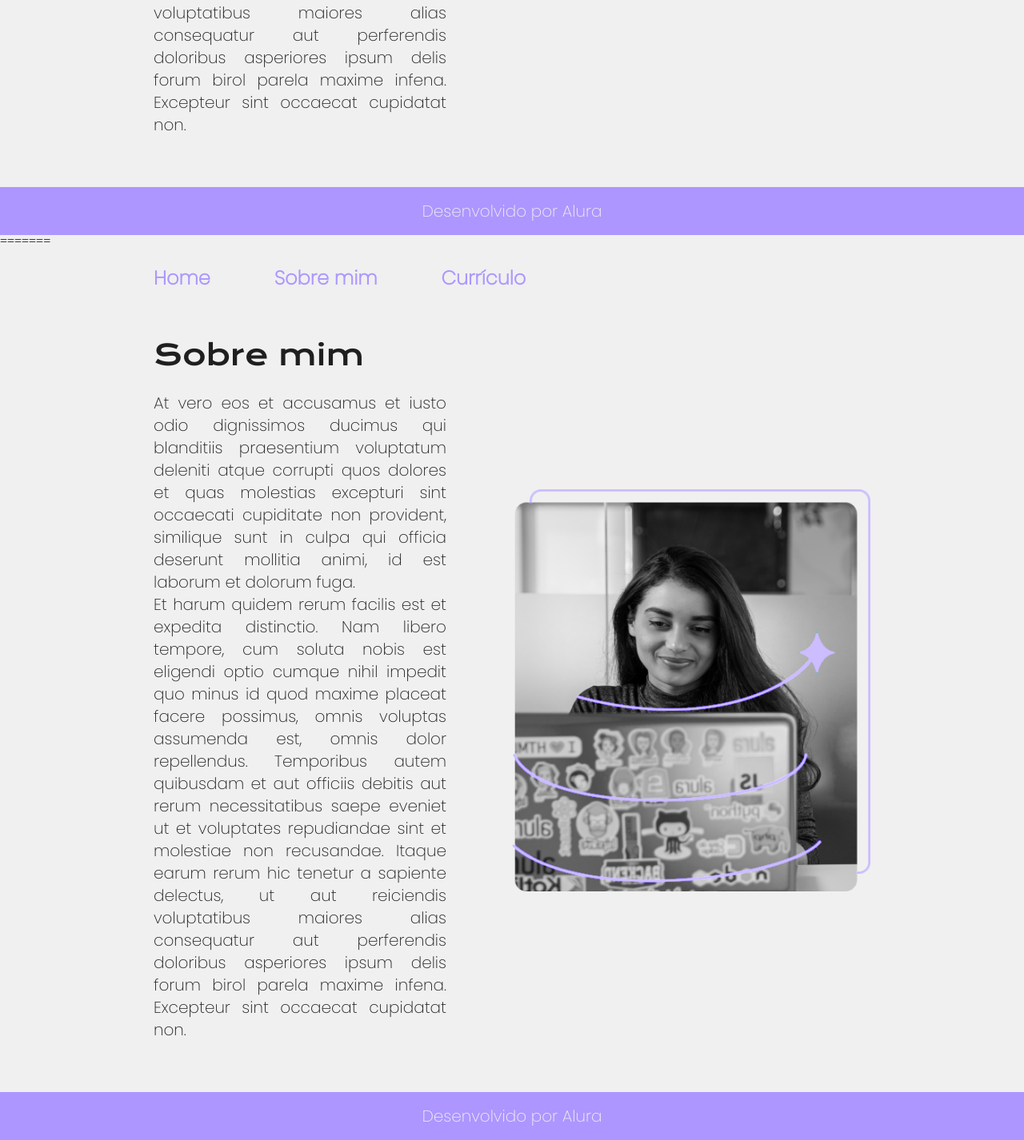
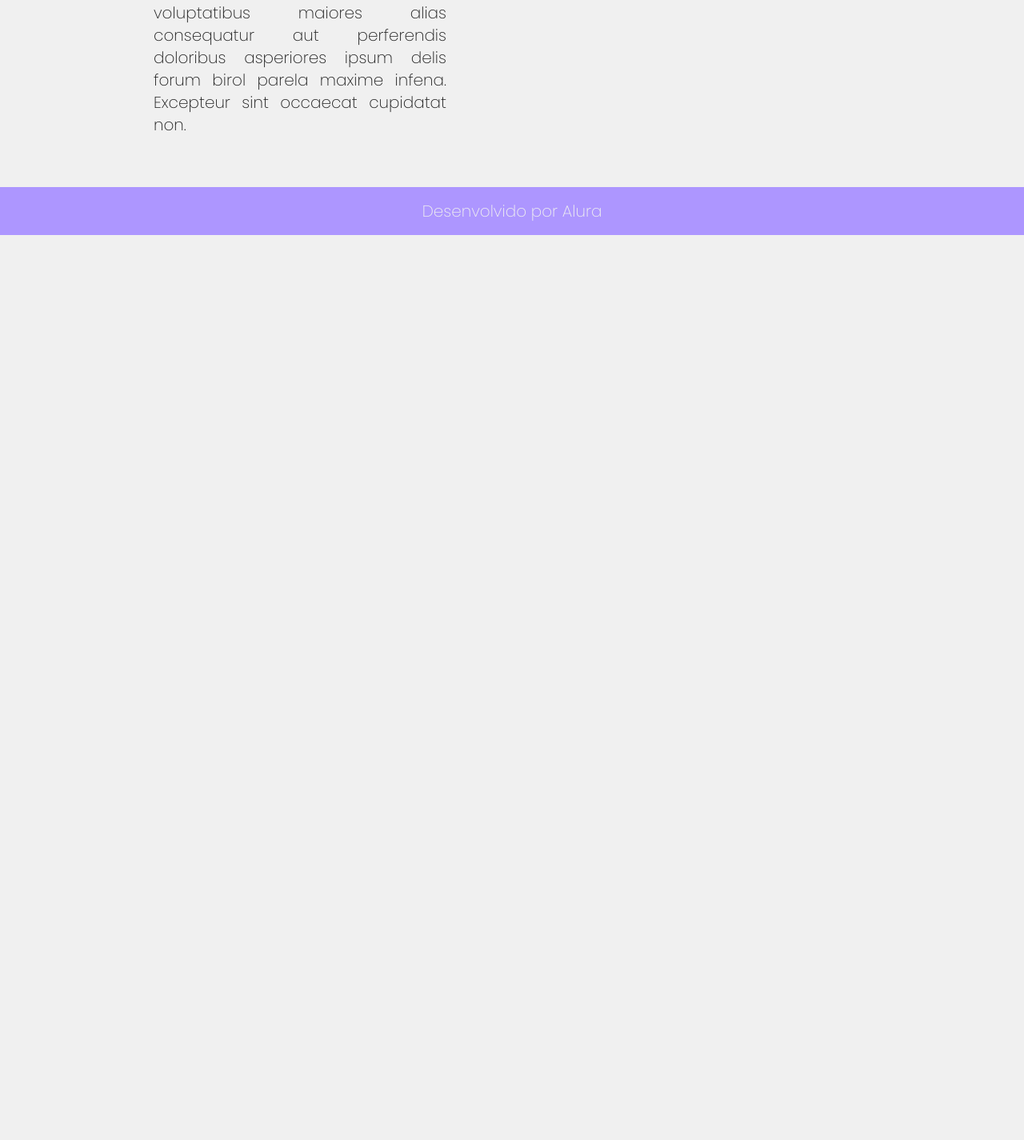
Before and after one commit to denisevieiraoliveira/alura-portfolio, a plain HTML site: page about.html in a window 1280 px wide. Shown: the part 822-2248 px from the top of the page at 80% size. After the commit the page ends 1116 px from the top, so only its background shows below. Drawn offline with nearby package versions, Linux system fonts and the light colour scheme.

Commit message:
commit6 31/01

```diff
--- a/about.html
+++ b/about.html
@@ -48,54 +48,4 @@
     </footer>
 </body>
 
-=======
-<!DOCTYPE html>
-<html>
-
-<head>
-    <meta lang="pt-br">
-    <meta charset="UTF-8">
-    <meta http-equiv="X-UA-Compatible" content="IE=edge">
-    <meta name="viewport" content="width=device-width, initial-scale=1.0">
-    <link rel="stylesheet" href="./estilos/estilo.css">
-    <link rel="stylesheet" href="./estilos/reset.css">
-    <title>Sobre mim</title>
-</head>
-
-<body>
-    <header class="cabecalho">
-        <nav class="cabecalho__menu">
-            <a class="cabecalho__menu__links" href="./index.html">Home</a>
-            <a class="cabecalho__menu__links" href="./about.html">Sobre mim</a>
-            <a class="cabecalho__menu__links" href="./curriculo.html">Currículo</a>
-        </nav>
-    </header>
-
-    <main class="apresentacao">
-        <section class="apresentacao__conteudo">
-            <h1 class="apresentacao__conteudo__titulo">Sobre mim</h1>
-            <p class="apresentacao__conteudo__texto">At vero eos et accusamus et iusto odio dignissimos ducimus qui
-                blanditiis praesentium voluptatum deleniti atque corrupti quos dolores et quas molestias excepturi sint
-                occaecati cupiditate non provident, similique sunt in culpa qui officia deserunt mollitia animi, id est
-                laborum et dolorum fuga.<br />
-            </p>
-            <p class="apresentacao__conteudo__texto">
-                Et harum quidem rerum facilis est et expedita distinctio. Nam libero tempore, cum soluta nobis est
-                eligendi optio cumque nihil impedit quo minus id quod maxime placeat facere possimus, omnis voluptas
-                assumenda est, omnis dolor repellendus. Temporibus autem quibusdam et aut officiis debitis aut rerum
-                necessitatibus saepe eveniet ut et voluptates repudiandae sint et molestiae non recusandae.
-                Itaque earum rerum hic tenetur a sapiente delectus, ut aut reiciendis voluptatibus maiores alias
-                consequatur
-                aut perferendis doloribus asperiores ipsum delis forum birol parela maxime infena. Excepteur sint
-                occaecat cupidatat non.
-            </p>
-        </section>
-        <img class="apresentacao__imagem" src="/assets/Imagem.png" alt="Foto da Joana Santos programando">
-    </main>
-
-    <footer>
-        <p class="rodape">Desenvolvido por Alura</p>
-    </footer>
-</body>
-
 </html>
```
